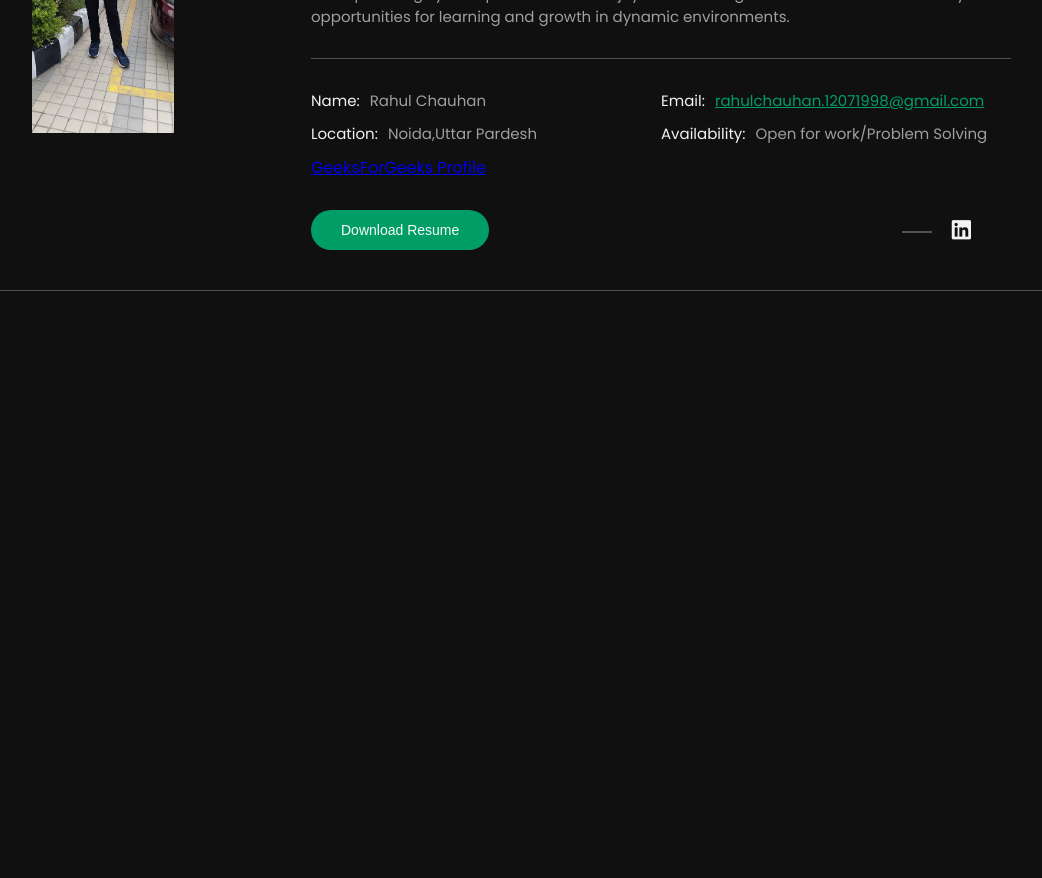
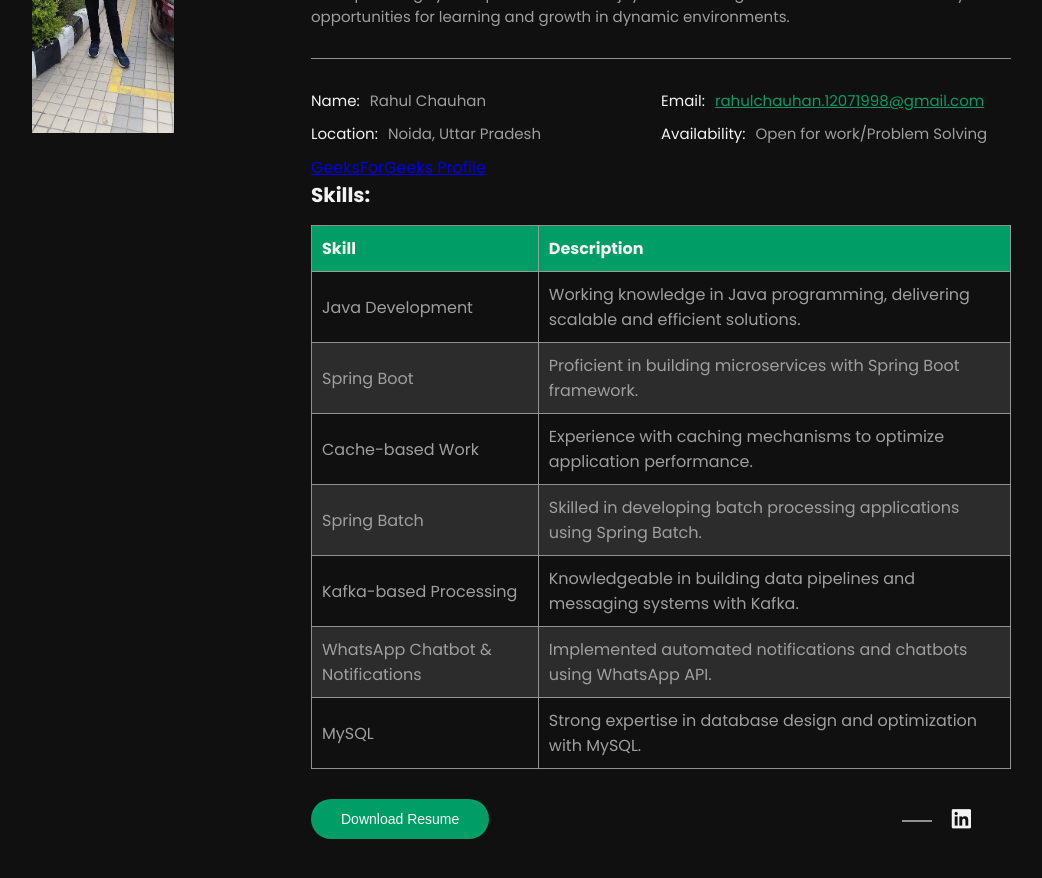
Before and after one commit to BootifulDeveloper/myportfolio, a React (Create React App) app: page /about in a window 1280 px wide. Shown: the part 460-1338 px from the top of the page, without its empty margins (165-1207 px from the left). Before the commit the page ends 800 px from the top, so only its background shows below. Built offline with nearby package versions, Linux system fonts and the light colour scheme.

Commit message:
changes commit

```diff
--- a/src/App.js
+++ b/src/App.js
@@ -4,7 +4,7 @@ import AnimatedRoutes from "./components/AnimatedRoutes";
 function App() {
   const personalDetails = {
     name: "Rahul Chauhan",
-    location: "Noida,Uttar Pardesh",
+    location: "Noida, Uttar Pradesh",
     tagline: "Work Profession: Software Engineer",
     email: "rahulchauhan.12071998@gmail.com",
     availability: "Open for work/Problem Solving",
--- a/src/components/AboutMe.js
+++ b/src/components/AboutMe.js
@@ -59,7 +59,7 @@ const AboutMe = ({ name, email, location, availability, brand }) => {
               <div className="row">
                 <div className="col-12 col-md-6 info">
                   <span>Name:</span>
-                  <p>Rahul Chauhan</p>
+                  <p>{name}</p>
                 </div>
                 <div className="col-12 col-md-6 info">
                   <span>Email:</span>
@@ -79,14 +79,56 @@ const AboutMe = ({ name, email, location, availability, brand }) => {
                 </div>
               </div>
             </div>
-            <a href="https://www.geeksforgeeks.org/user/rahul_chauhan_1998/" target="_blank">GeeksForGeeks Profile</a>
+            <a href="https://www.geeksforgeeks.org/user/rahul_chauhan_1998/" target="_blank" rel="noopener noreferrer">
+              GeeksForGeeks Profile
+            </a>
+            <div className="skillsContainer">
+              <h5>Skills:</h5>
+              <table className="skillsTable">
+                <thead>
+                  <tr>
+                    <th>Skill</th>
+                    <th>Description</th>
+                  </tr>
+                </thead>
+                <tbody>
+                  <tr>
+                    <td>Java Development</td>
+                    <td>Working knowledge in Java programming, delivering scalable and efficient solutions.</td>
+                  </tr>
+                  <tr>
+                    <td>Spring Boot</td>
+                    <td>Proficient in building microservices with Spring Boot framework.</td>
+                  </tr>
+                  <tr>
+                    <td>Cache-based Work</td>
+                    <td>Experience with caching mechanisms to optimize application performance.</td>
+                  </tr>
+                  <tr>
+                    <td>Spring Batch</td>
+                    <td>Skilled in developing batch processing applications using Spring Batch.</td>
+                  </tr>
+                  <tr>
+                    <td>Kafka-based Processing</td>
+                    <td>Knowledgeable in building data pipelines and messaging systems with Kafka.</td>
+                  </tr>
+                  <tr>
+                    <td>WhatsApp Chatbot & Notifications</td>
+                    <td>Implemented automated notifications and chatbots using WhatsApp API.</td>
+                  </tr>
+                  <tr>
+                    <td>MySQL</td>
+                    <td>Strong expertise in database design and optimization with MySQL.</td>
+                  </tr>
+                </tbody>
+              </table>
+            </div>
             <div className="buttonContainer">
               <button className="btn downloadCV" onClick={handleDownload} disabled={downloading}>
                 {downloading ? "Downloading..." : "Download Resume"}
               </button>{" "}
               <SocialIcons />
             </div>
-
           </div>
         </motion.div>
       </div>
--- a/src/components/ContactInfo.js
+++ b/src/components/ContactInfo.js
@@ -6,6 +6,7 @@ const ContactInfo = ({ name, email, location }) => {
     threshold: 0,
     triggerOnce: true,
   });
+
   return (
     <motion.div
       className="contactInfo"
@@ -15,12 +16,14 @@ const ContactInfo = ({ name, email, location }) => {
       transition={{ duration: 0.4, ease: "easeInOut" }}
     >
       <h4 className="contentTitle">Contact Information</h4>
-      <p className="infoDescription">Open for opportunities. Let's connect and build something awesome together! </p>
+      <p className="infoDescription">
+        Open for opportunities. Let's connect and build something awesome together!
+      </p>
       <ul className="listInfo">
         <li>
           <div className="personalContactInfo">
             <span className="infoIcon">
-              <i className="icon fa-solid fa-user"></i>{" "}
+              <i className="icon fa-solid fa-user"></i>
             </span>
             <div className="mediaWrap">
               <h6 className="infoType">Name</h6>
@@ -31,7 +34,7 @@ const ContactInfo = ({ name, email, location }) => {
         <li>
           <div className="personalContactInfo">
             <span className="infoIcon">
-              <i className="icon fa-solid fa-location-pin "></i>{" "}
+              <i className="icon fa-solid fa-location-pin"></i>
             </span>
             <div className="mediaWrap">
               <h6 className="infoType">Location</h6>
@@ -42,12 +45,12 @@ const ContactInfo = ({ name, email, location }) => {
         <li>
           <div className="personalContactInfo">
             <span className="infoIcon">
-              <i className="icon fa-solid fa-envelope "></i>{" "}
+              <i className="icon fa-solid fa-envelope"></i>
             </span>
             <div className="mediaWrap">
               <h6 className="infoType">Email</h6>
               <span className="infoValue">
-                <a href={`mailto:${email}`}>{email}</a>
+                <a href={`mailto:${email}`} className="emailLink">{email}</a>
               </span>
             </div>
           </div>
--- a/src/index.css
+++ b/src/index.css
@@ -6,18 +6,18 @@
   --hl-color: #009e66;
   --text-color: #f3f3f3;
   --secondary-text-color: #9f9f9f;
-  --grey: #9f9f9f76;
+  --grey: rgba(159, 159, 159, 0.9);
   --spacing: 50px;
   --sm-spacing: 30px;
 }
 
 /* --- ANIMATIONS --- */
-
 @keyframes slideDown {
   0% {
     transform: translateY(0);
     opacity: 0;
   }
+
   100% {
     transform: translateY(1%);
     opacity: 1;
@@ -25,7 +25,6 @@
 }
 
 /* --- RESETS --- */
-
 * {
   margin: 0;
   padding: 0;
@@ -44,11 +43,11 @@ body {
 }
 
 /* --- GLOBAL STYLES --- */
-
 ::selection {
   background-color: var(--hl-color);
   color: var(--text-color);
 }
+
 .pageTitle {
   color: var(--text-color);
   font-size: 36px;
@@ -63,6 +62,7 @@ body {
 
 .socialIcons .icon {
   color: var(--text-color);
+  transition: color 0.3s ease;
 }
 
 .socialIcons .icon:hover {
@@ -79,15 +79,62 @@ body {
   border-radius: 20px;
   margin-top: 10px;
   cursor: pointer;
+  transition: background-color 0.3s ease, box-shadow 0.3s ease;
 }
 
 .btn:hover {
   background-color: #03b979;
+  box-shadow: 0 4px 8px rgba(0, 0, 0, 0.3);
 }
 
-/* --- MOBILE STYLES --- */
+/* --- SKILLS SECTION --- */
+.skillsSection {
+  background-color: rgba(255, 255, 255, 0.1);
+  /* Light transparent background */
+  border-radius: 10px;
+  padding: 20px;
+  margin-top: var(--spacing);
+  box-shadow: 0 4px 20px rgba(0, 0, 0, 0.2);
+}
 
-/* --- HEADER ---  */
+.skillsTitle {
+  color: var(--hl-color);
+  font-size: 24px;
+  margin-bottom: 10px;
+}
+
+.skillsDescription {
+  color: var(--text-color);
+  margin-bottom: 20px;
+}
+
+.skillsTable {
+  width: 100%;
+  border-collapse: collapse;
+}
+
+.skillsTable th,
+.skillsTable td {
+  padding: 10px;
+  text-align: left;
+  border: 1px solid var(--grey);
+}
+
+.skillsTable th {
+  background-color: var(--hl-color);
+  color: var(--text-color);
+}
+
+.skillsTable tr:nth-child(even) {
+  background-color: rgba(159, 159, 159, 0.2);
+  /* Alternating row color */
+}
+
+.skillsTable td {
+  color: var(--secondary-text-color);
+}
+
+/* --- HEADER --- */
 header {
   padding: var(--sm-spacing) var(--spacing);
   color: var(--text-color);
```
